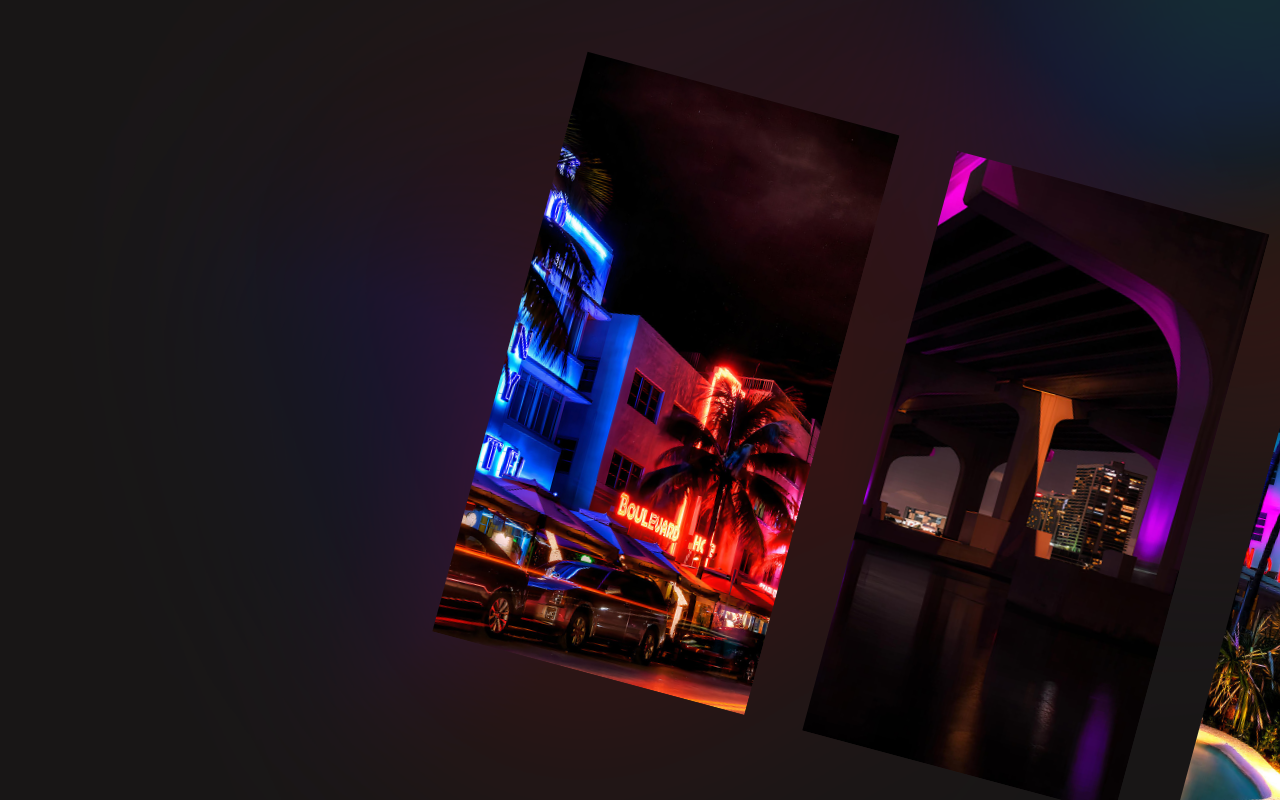
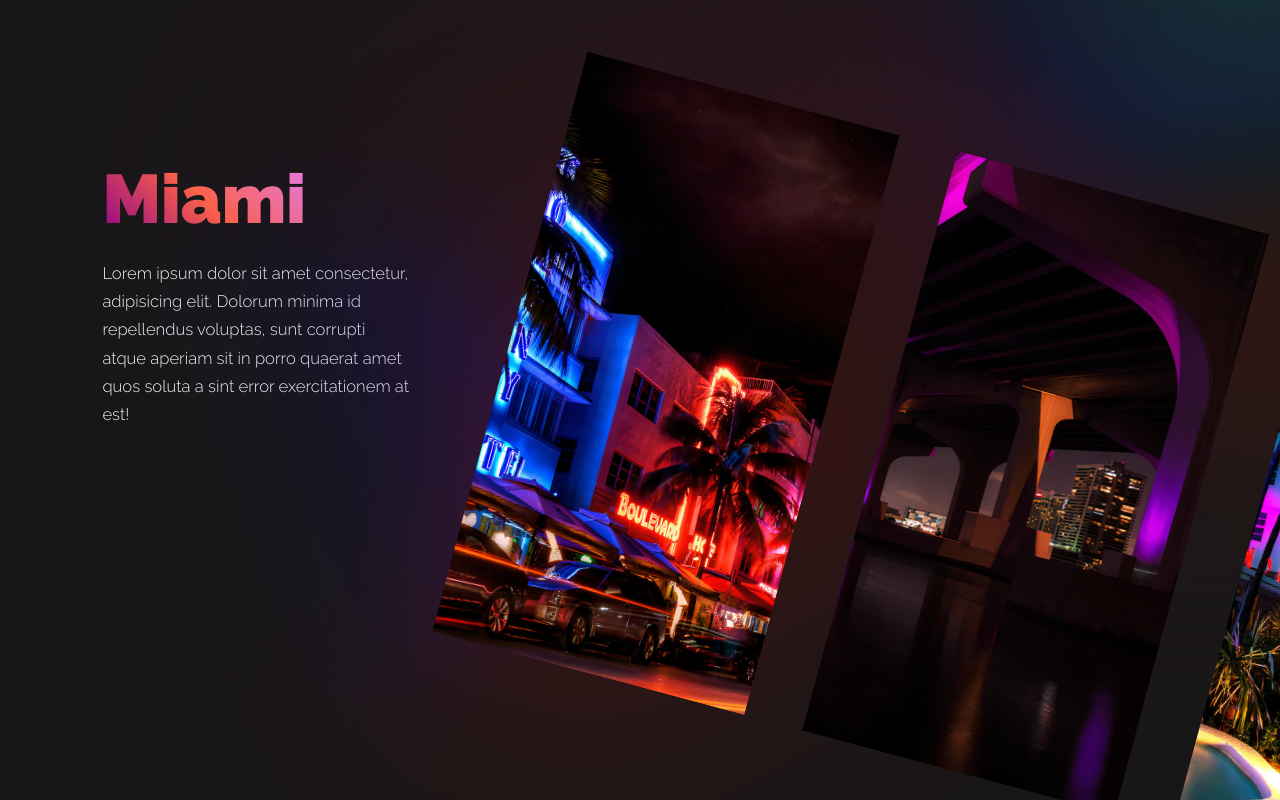
Before and after one commit to nabandz/Miami, a website with bundled scripts: page src/index.html in a window 1280 px wide. Built offline with nearby package versions, Linux system fonts and the light colour scheme; files whose address does not match are found by name.

Commit message:
feature: add title and description

```diff
--- a/gulp/version.json
+++ b/gulp/version.json
@@ -1,3 +1,3 @@
 {
-    "main": "20230629171428"
+    "main": "20230629181253"
 }
--- a/src/index.html
+++ b/src/index.html
@@ -8,6 +8,10 @@
 </head>
 <body>
     <section class="promo">
+        <div class="promo__wrapper">
+            <h1 class="promo__title">Miami</h1>
+            <div class="promo__description">Lorem ipsum dolor sit amet consectetur, adipisicing elit. Dolorum minima id repellendus voluptas, sunt corrupti atque aperiam sit in porro quaerat amet quos soluta a sint error exercitationem at est!</div>
+        </div>
         <div class="swiper slider slider_main">
             <div class="swiper-wrapper slider__wrapper">
                 <div class="swiper-slide slider__item">
@@ -39,7 +43,6 @@
                 </div>
             </div>
         </div>
-
         <div class="swiper slider slider_bg">
             <div class="swiper-wrapper slider__wrapper">
                 <div class="swiper-slide slider__item slider__item_bg">
--- a/src/js/modules/slider.js
+++ b/src/js/modules/slider.js
@@ -41,4 +41,9 @@ export function slider() {
             item.classList.add('slider__item_active');
         });
     });
+
+    const sliderText = document.querySelector('.promo__wrapper');
+    sliderMain.on('slideChange', () => {
+        sliderMain.activeIndex > 0 ? sliderText.classList.add('promo__wrapper_hidden') : sliderText.classList.remove('promo__wrapper_hidden');
+    })
 }
--- a/src/scss/_variables.scss
+++ b/src/scss/_variables.scss
@@ -1,4 +1,6 @@
 :root {
+    --light-color: #FFFFFF;
     --dark-color: #181616;
     --transition: .75s cubic-bezier(.2, .7, 0, 1);
+    --size-index: calc(1vh + 1vw);
 }
--- a/src/scss/blocks/_promo.scss
+++ b/src/scss/blocks/_promo.scss
@@ -2,7 +2,35 @@
     width: 100%;
     height: 100vh;
     background-color: var(--dark-color);
-    color: #FFFFFF;
-    line-height: 1.8;
     overflow: hidden;
+    &__wrapper {
+        position: absolute;
+        top: 20vh;
+        left: 8vw;
+        max-width: 24vw;
+        transition: opacity var(--transition), transform var(--transition);
+        &_hidden {
+            opacity: 0;
+            transform: translateY(5vh);
+            div {
+                transform: translateY(1vh);
+            }
+        }
+    }
+    &__title {
+        display: inline-block;
+        margin: 0;
+        margin-bottom: 20px;
+        font-size: calc(var(--size-index) * 3.3);
+        font-weight: 900;
+        background: linear-gradient(45deg, DarkMagenta, Tomato, Violet);
+        -webkit-background-clip: text;
+        -webkit-text-fill-color: transparent;
+    }
+    &__description {
+        color: var(--light-color);
+        font-size: calc(var(--size-index) * .8);
+        line-height: 1.7;
+        opacity: .95;
+    }
 }
```
Also changed, not shown: dist/css/style.min.css, dist/index.html, dist/js/app.min.js.
